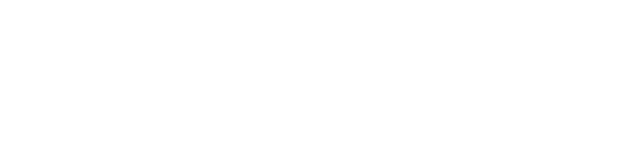
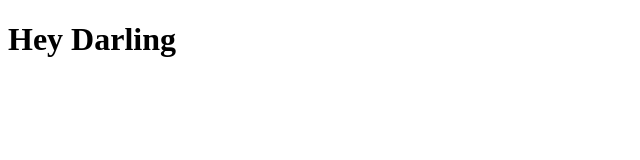
Before and after one commit to Prajapati-Krishna18/mini_projects, a plain HTML site: page first.html in a window 1280 px wide. Shown: the whole page, without its empty margins (0-640 px from the left). Drawn offline with Linux system fonts and the light colour scheme.

Commit message:
Second change

```diff
--- a/first.html
+++ b/first.html
@@ -6,6 +6,6 @@
     <title>Document</title>
 </head>
 <body>
-
+    <h1>Hey Darling</h1>
 </body>
 </html>
```
